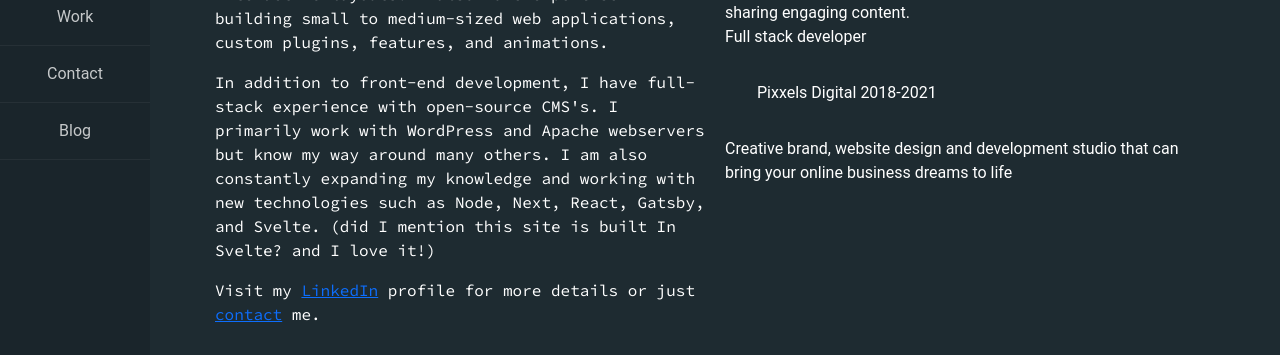
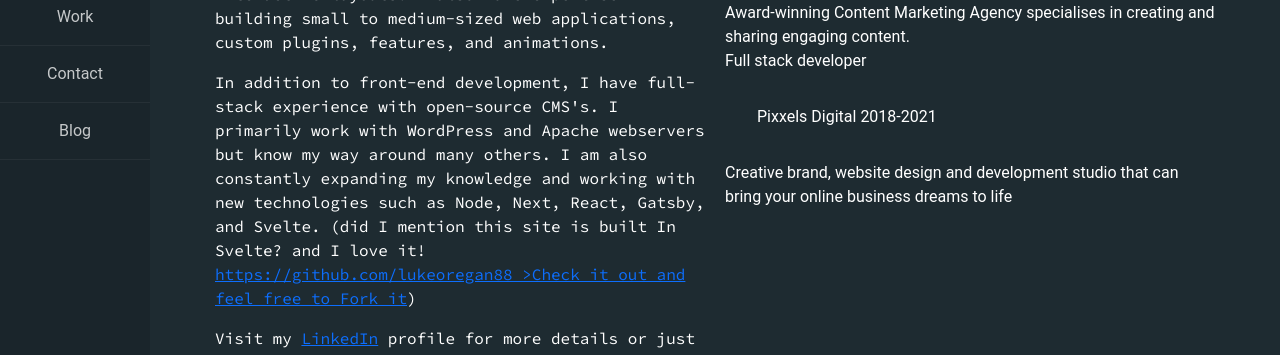
Before and after one commit to lukeoregan88/lbor-svelte, a SvelteKit app: page /skills in a window 1280 px wide. Shown: the part 444-799 px from the top of the page. Built offline with nearby package versions, Linux system fonts and the light colour scheme.

Commit message:
Made some mods to routes

```diff
--- a/src/components/header.svelte
+++ b/src/components/header.svelte
@@ -3,23 +3,23 @@
   const navs = [
     {
       title: "About",
-      href: "/about",
+      href: "/about/",
     },
     {
       title: "My Skills",
-      href: "/skills",
+      href: "/skills/",
     },
     {
       title: "Work",
-      href: "/portfolio",
+      href: "/portfolio/",
     },
     {
       title: "Contact",
-      href: "/contact",
+      href: "/contact/",
     },
     {
       title: "Blog",
-      href: "/blog",
+      href: "/blog/",
     },
   ];
 
--- /dev/null
+++ b/src/routes/+layout.js
@@ -0,0 +1,3 @@
+/** @format */
+
+export const trailingSlash = "always";
--- /dev/null
+++ b/src/routes/+page.js
@@ -0,0 +1,3 @@
+/** @format */
+
+export const prerender = true;
--- a/src/routes/blog/+page.svelte
+++ b/src/routes/blog/+page.svelte
@@ -9,7 +9,7 @@
     <p>Here are some of my latest posts.</p>
     <div class="posts">
       {#each posts as post}
-        <a href="/blog/{post.slug}">
+        <a href="/blog/{post.slug}/">
           <h2>{post.title.rendered}</h2>
           <date>{post.date}</date>
         </a>
--- a/src/routes/blog/[slug]/+page.svelte
+++ b/src/routes/blog/[slug]/+page.svelte
@@ -40,6 +40,6 @@
         <div class="eol"><p>End of Line</p></div>
       </div>
     </article>
-    <sidebar> <a href="/blog">Back to Blog</a> </sidebar>
+    <sidebar> <a href="/blog/">Back to Blog</a> </sidebar>
   </div>
 </section>
--- a/src/routes/skills/+page.svelte
+++ b/src/routes/skills/+page.svelte
@@ -38,7 +38,13 @@
             webservers but know my way around many others. I am also constantly
             expanding my knowledge and working with new technologies such as
             Node, Next, React, Gatsby, and Svelte. (did I mention this site is
-            built In Svelte? and I love it!)
+            built In Svelte? and I love it! <a
+              href="https://github.com/lukeoregan88/lbor-svelte"
+              target="_blank"
+              rel="noreferrer"
+              >https://github.com/lukeoregan88 >Check it out and feel free to
+              Fork it</a
+            >)
           </p>
 
           <p>
```
